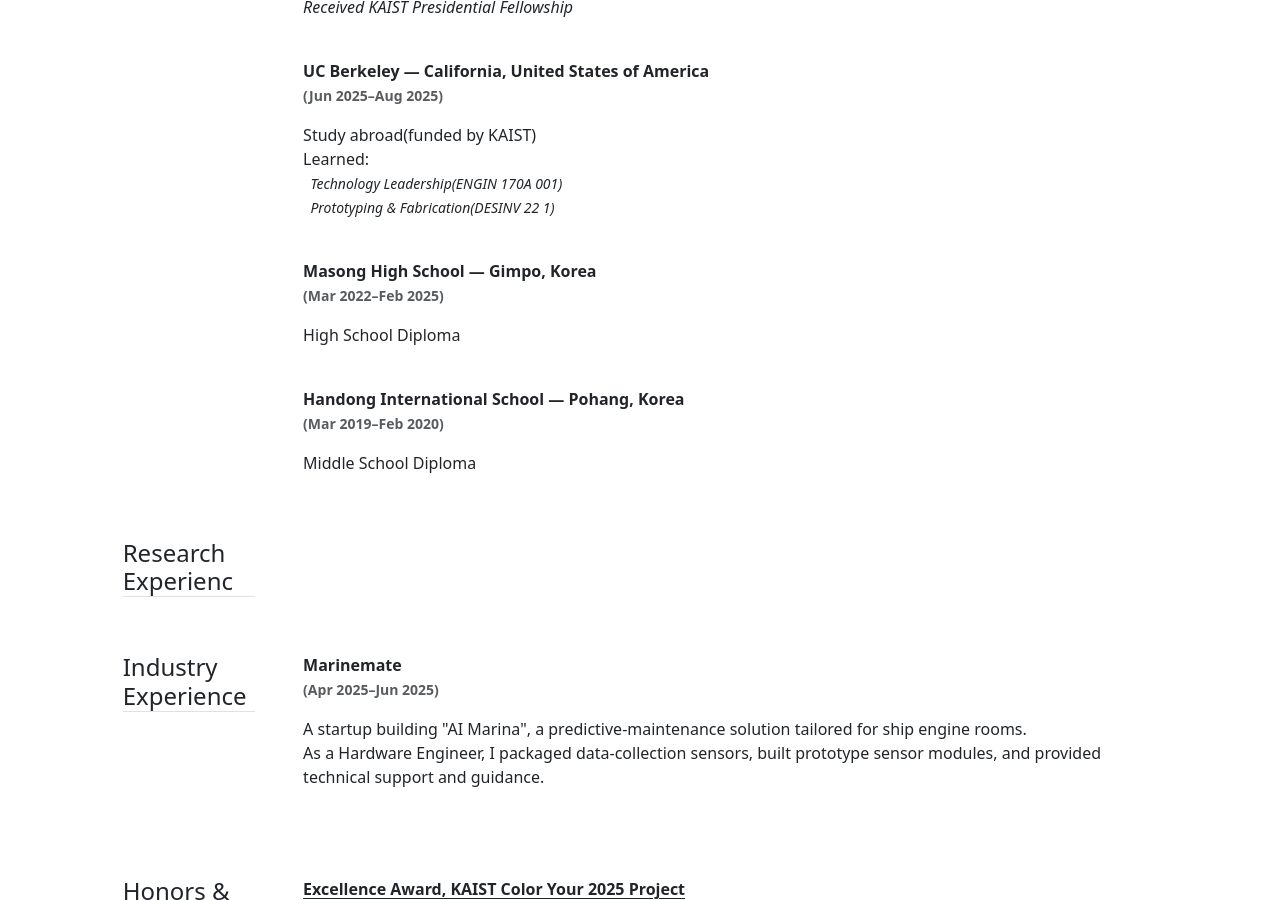
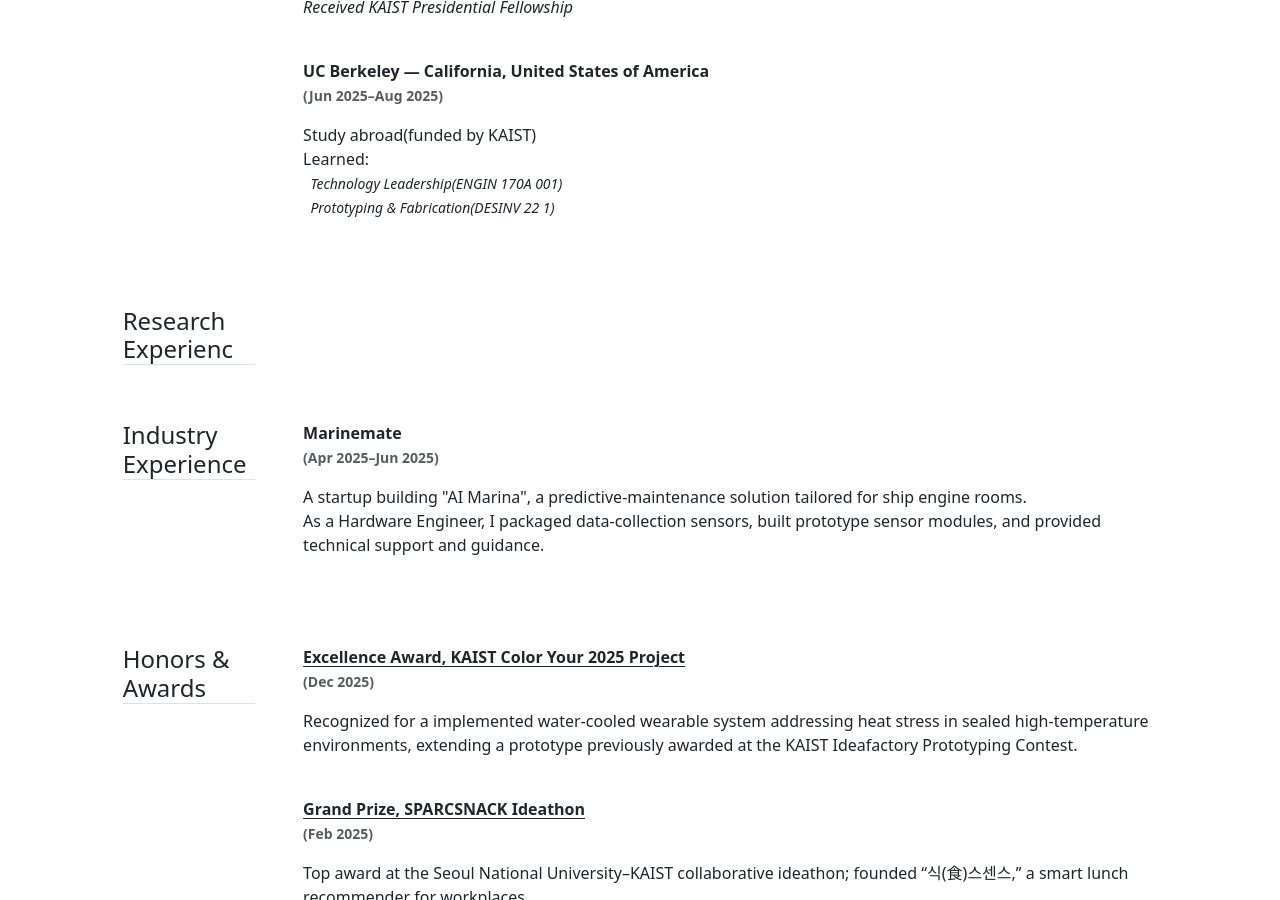
Before and after one commit to ynghyn-na/ynghyn-na.github.io, a Jekyll site: the page built from cv.md, in a window 1280 px wide and 900 px high, scrolled down 545 px. Built offline with Jekyll 4.4.1, drawn with Linux system fonts in a browser that asks for light colours.

Commit message:
Update education.yml

```diff
--- a/_data/cv/education.yml
+++ b/_data/cv/education.yml
@@ -9,11 +9,3 @@
   <small><i>&nbsp;&nbsp;Technology Leadership(ENGIN 170A 001)<br>
   &nbsp;&nbsp;Prototyping & Fabrication(DESINV 22 1)</i><br></small>'
   duration: '(Jun 2025–Aug 2025)'
-
-- title: 'Masong High School — Gimpo, Korea'
-  description: 'High School Diploma<br>'
-  duration: '(Mar 2022–Feb 2025)'
-
-- title: 'Handong International School — Pohang, Korea'
-  description: 'Middle School Diploma'
-  duration: '(Mar 2019–Feb 2020)'
```
